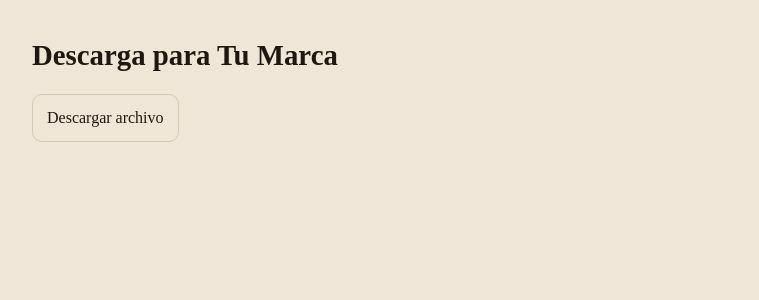
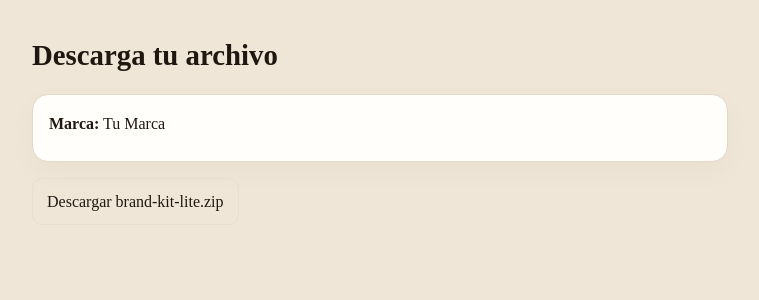
Before and after one commit to infobyolisjo-cpu/byolisjo-brand-kit-lite, a Next.js app: page /download in a window 1280 px wide. Shown: the top 300 px of the page, without its empty margins (260-1019 px from the left). Built offline with nearby package versions, Linux system fonts and the light colour scheme.

Commit message:
fix(download): wrap useSearchParams in <Suspense> and make page client-only

```diff
--- a/app/download/page.tsx
+++ b/app/download/page.tsx
@@ -1,28 +1,58 @@
 // app/download/page.tsx
 'use client';
 
+import { Suspense } from 'react';
 import { useSearchParams } from 'next/navigation';
 
-export default function DownloadPage() {
-  const search = useSearchParams();
-  const name   = search.get('name')   || 'Tu Marca';
-  const slogan = search.get('slogan') || '';
-  const colors = search.get('colors') || '';
+function DownloadInner() {
+  const searchParams = useSearchParams();
+
+  const file   = searchParams.get('file')   ?? 'brand-kit-lite.zip';
+  const name   = searchParams.get('name')   ?? 'Tu Marca';
+  const slogan = searchParams.get('slogan') ?? '';
+  const colors = searchParams.get('colors') ?? '';
+  const list   = colors ? colors.split(',') : [];
+
+  // Si tienes un endpoint /api/zip que genera el zip por GET con query params,
+  // dejamos un link directo. Si es POST, este botón puede abrir la descarga de otra forma.
+  const zipHref = `/api/zip?name=${encodeURIComponent(name)}&slogan=${encodeURIComponent(slogan)}&colors=${encodeURIComponent(colors)}`;
 
   return (
     <main style={{ padding: '2rem', maxWidth: 760, margin: '0 auto' }}>
-      <h1 style={{ fontSize: '1.8rem', marginBottom: '1rem' }}>
-        Descarga para {name}
-      </h1>
-      {slogan && <p style={{ opacity: .8, marginBottom: 12 }}>Slogan: {slogan}</p>}
-      {colors && <p style={{ opacity: .8, marginBottom: 12 }}>Colores: {colors}</p>}
+      <h1 style={{ fontSize: '1.8rem', marginBottom: '1rem' }}>Descarga tu archivo</h1>
+
+      <div className="card" style={{ marginBottom: 16 }}>
+        <p style={{ marginBottom: 8 }}>
+          <b>Marca:</b> {name}
+        </p>
+        {slogan && <p style={{ marginBottom: 8 }}><b>Slogan:</b> {slogan}</p>}
+        {list.length > 0 && (
+          <div>
+            <b>Colores:</b>
+            <div style={{ display: 'flex', gap: 8, marginTop: 8 }}>
+              {list.map((c) => (
+                <div key={c} title={c} style={{ width: 28, height: 28, borderRadius: 6, border: '1px solid #e6dfd4', background: c }} />
+              ))}
+            </div>
+          </div>
+        )}
+      </div>
 
       <a
-        href="/api/zip"
-        style={{ display: 'inline-block', padding: '10px 14px', border: '1px solid #d6c8b3', borderRadius: 10 }}
+        href={zipHref}
+        className="btn"
+        style={{ display: 'inline-block', padding: '10px 14px', border: '1px solid #e6dfd4', borderRadius: 10 }}
       >
-        Descargar archivo
+        Descargar {file}
       </a>
     </main>
   );
 }
+
+export default function Page() {
+  return (
+    <Suspense fallback={<main style={{ padding: '2rem' }}>Cargando…</main>}>
+      <DownloadInner />
+    </Suspense>
+  );
+}
```
